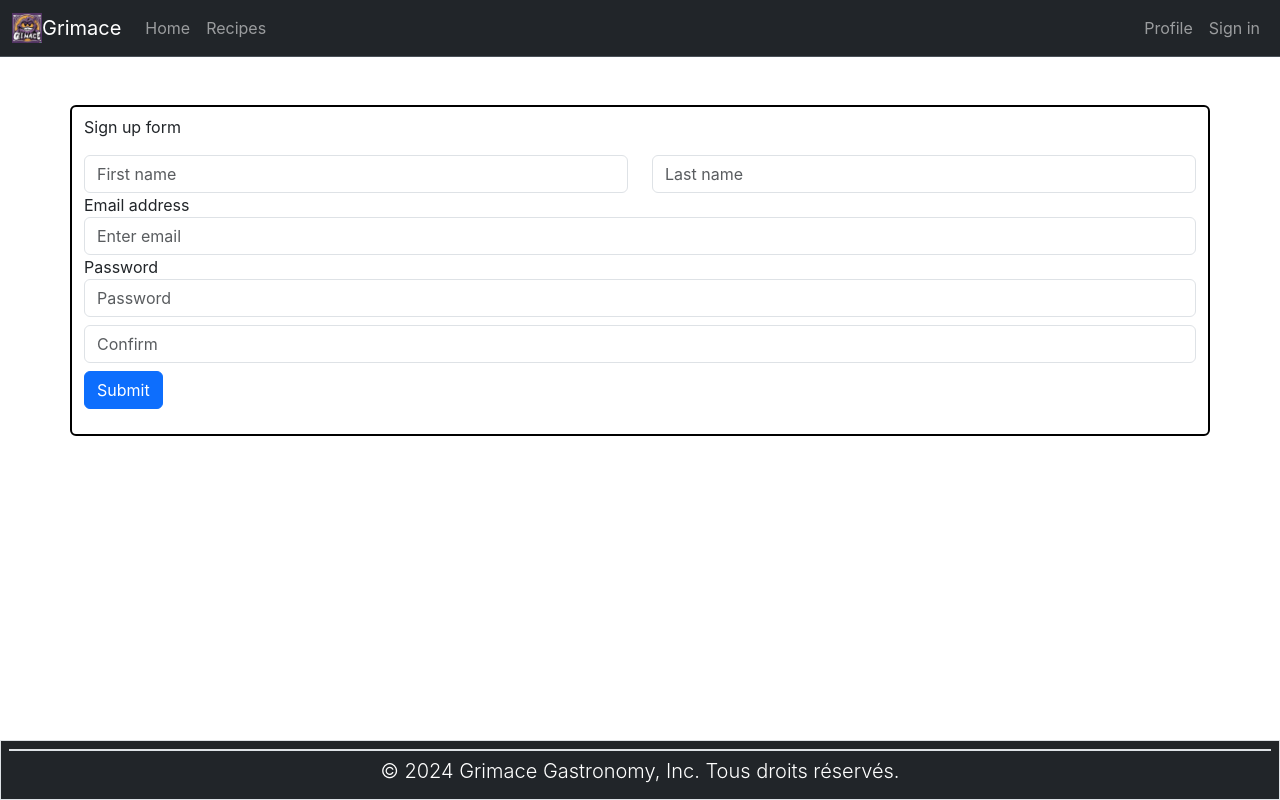
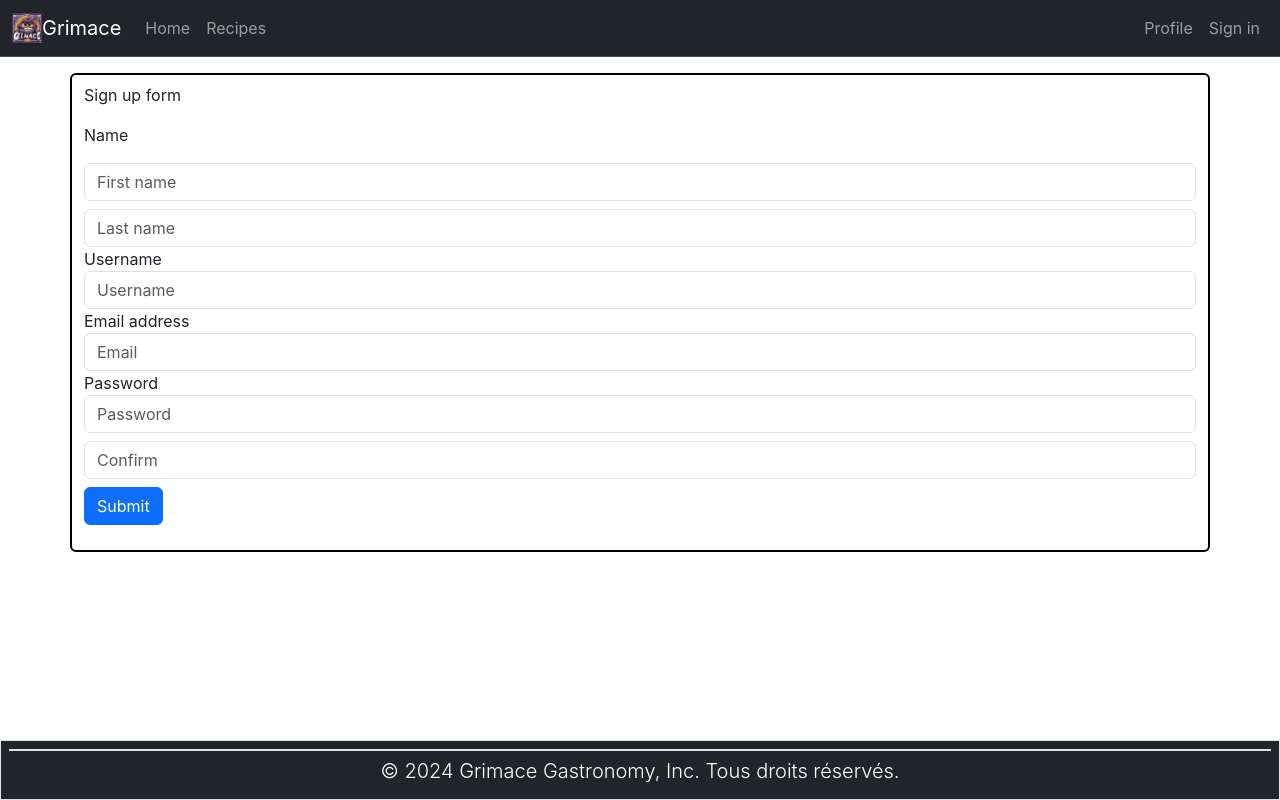
Before and after one commit to 2060485/ProjetReact, a React (Create React App) app: page /signUp in a window 1280 px wide. Built offline with nearby package versions, Linux system fonts and the light colour scheme.

Commit message:
sign up tweaks

```diff
--- a/src/components/Recipes.js
+++ b/src/components/Recipes.js
@@ -1,5 +1,4 @@
 import React, { useState } from 'react';
-import { Form, Button, Container, Row, Col } from 'react-bootstrap';
 
 const Recipes = () => {
 
--- a/src/components/SignUp.js
+++ b/src/components/SignUp.js
@@ -20,8 +20,29 @@ function SignUp() {
     const [inputValueEmail, setinputValueEmail] = useState("");
     const [emailError, setEmailError] = useState("");
 
-    const handleEmailChange = (event) => {
+    const handleInputChangeEmail = (event) => {
         setinputValueEmail(event.target.value);
+    };
+
+    const [InputValueFirstName, setInputValueFirstName] = useState("");
+    const [firstNameError, setFirstNameError] = useState("");
+
+    const handleChangeFirstName = (event) => {
+        setInputValueFirstName(event.target.value);
+    };
+
+    const [InputValueLastName, setInputValueLastName] = useState("");
+    const [lastNameError, setLastNameError] = useState("");
+
+    const handleChangeLastName = (event) => {
+        setInputValueLastName(event.target.value);
+    };
+
+    const [inputValueUsername, setInputValueUsername] = useState("");
+    const [usernameError, setUsernameError] = useState("");
+
+    const handleInputChangeUsername = (event) => {
+        setInputValueUsername(event.target.value);
     };
 
     const handleSubmit = (event) => {
@@ -47,31 +68,55 @@ function SignUp() {
             setPasswordError("");
         }
 
+        if (InputValueFirstName==="") {
+            setFirstNameError("Please enter a First Name");
+        } else {
+            setFirstNameError("");
+        }
+
+        if (InputValueLastName==="") {
+            setLastNameError("Please enter a Last Name");
+        } else {
+            setLastNameError("");
+        }
+
+        if (inputValueUsername===/*databse*/0 ) {
+            setUsernameError("This username already exist");
+        } else {
+            setUsernameError("");
+        }
+
     };
-
-
-
 
 
     return (
         <>
-            <form class="container rounded-top rounded-bottom mt-5" onSubmit={handleSubmit}>
+            <form class="container rounded mt-3" onSubmit={handleSubmit}>
 
                 <form>
                     <p className='mt-2'>Sign up form</p>
+                    <label for="exampleName">Name</label>
                     <div class="row mt-3">
                         <div class="col">
-                            <input type="text" class="form-control" placeholder="First name" />
+                            <input type="text" class="form-control mt" placeholder="First name" value={InputValueFirstName} onChange={handleChangeFirstName}/>
                         </div>
-                        <div class="col">
-                            <input type="text" class="form-control" placeholder="Last name" />
+                        <div className='firstNameError'>{firstNameError}</div>
+                        <div class="col mt-2">
+                            <input type="text" class="form-control" placeholder="Last name" value={InputValueLastName} onChange={handleChangeLastName}/>
                         </div>
+                        <div className='lastNameError'>{lastNameError}</div>
                     </div>
                 </form>
 
                 <div class="form-group">
+                    <label for="exampleInputUsername1">Username</label>
+                    <input type="text" class="form-control" id="exampleInputUsername1" aria-describedby="emailHelp" placeholder="Username" value={inputValueUsername} onChange={handleInputChangeUsername} />
+                </div>
+                <div className='usernameError'>{usernameError}</div>
+
+                <div class="form-group">
                     <label for="exampleInputEmail1">Email address</label>
-                    <input type="email" class="form-control" id="exampleInputEmail1" aria-describedby="emailHelp" placeholder="Enter email" value={inputValueEmail} onChange={handleEmailChange} />
+                    <input type="email" class="form-control" id="exampleInputEmail1" aria-describedby="emailHelp" placeholder="Email" value={inputValueEmail} onChange={handleInputChangeEmail} />
                 </div>
                 <div className='emailError'>{emailError}</div>
 
--- a/src/components/signUp.css
+++ b/src/components/signUp.css
@@ -9,3 +9,11 @@
 .emailError{
     color: red;
 }
+
+.firstNameError{
+    color: red;
+}
+
+.lastNameError{
+    color: red;
+}
```
Also changed, not shown: src/App.js (line endings or trailing spaces), 1 other file (tests, documents, lock files or other folders).
